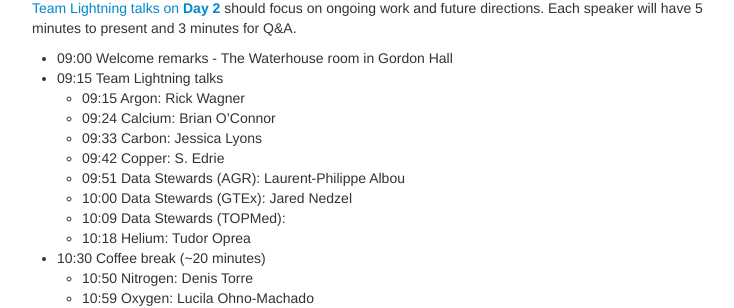
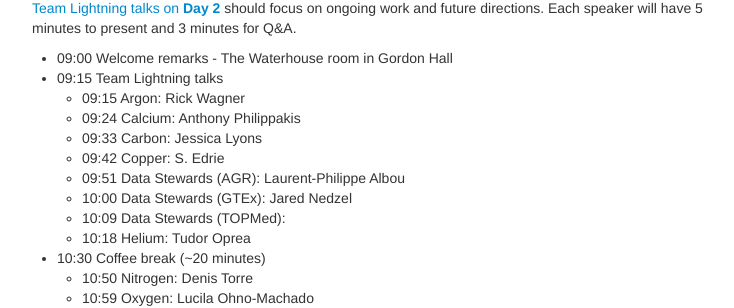
Before and after one commit to dcppc/2018-september-workshop, a Jekyll site: the page built from docs/agenda.md, in a window 1280 px wide and 900 px high, scrolled down 1160 px. Shown: the part 150-458 px from the top of the window, without its empty margins (258-992 px from the left). Built offline with Jekyll 4.4.1, drawn with Linux system fonts in a browser that asks for light colours.

Commit message:
switch speakers

```diff
--- a/docs/agenda.md
+++ b/docs/agenda.md
@@ -63,7 +63,7 @@ should focus on ongoing work and future directions. Each speaker will have 5 min
 - 09:00  Welcome remarks - The Waterhouse room in Gordon Hall
 - 09:15  Team Lightning talks
 	- 09:15 Argon: Rick Wagner
-	- 09:24 Calcium: Brian O'Connor
+	- 09:24 Calcium: Anthony Philippakis
 	- 09:33 Carbon: Jessica Lyons
 	- 09:42 Copper: S. Edrie
 	- 09:51 Data Stewards (AGR): Laurent-Philippe Albou
```
